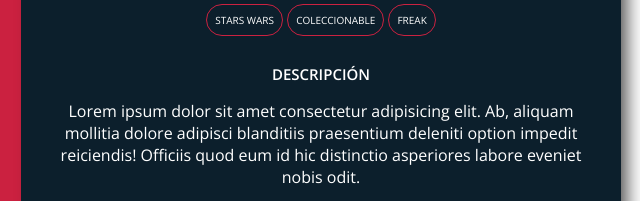
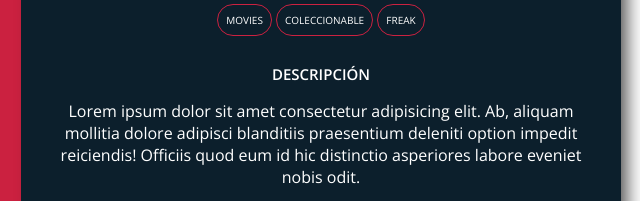
Before and after one commit to Jennimar17/Product_Card, a plain HTML site: page index.html in a window 1280 px wide. Shown: the part 193-394 px from the top of the page, 587-1227 px from the left. Drawn offline with nearby package versions, Linux system fonts and the light colour scheme.

Commit message:
termine estilo de tarjeta de producto

```diff
--- a/index.html
+++ b/index.html
@@ -22,7 +22,7 @@
             <!--nombre del producto -->
             <p class="id_product">PREDATOR <br/>HELMET</p>
             <!-- etiquetas de busqueda, dentro del div de la descripcion del producto -->
-            <div class="tags"> <a href="index.html"> STARS WARS</div></a>
+            <div class="tags"> <a href="index.html"> MOVIES</div></a>
                 <div class="tags"> <a href="index.html"> COLECCIONABLE</div></a>
                     <div class="tags"> <a href="index.html"> FREAK</div></a>
                         <!--descripcion del producto -->
```
